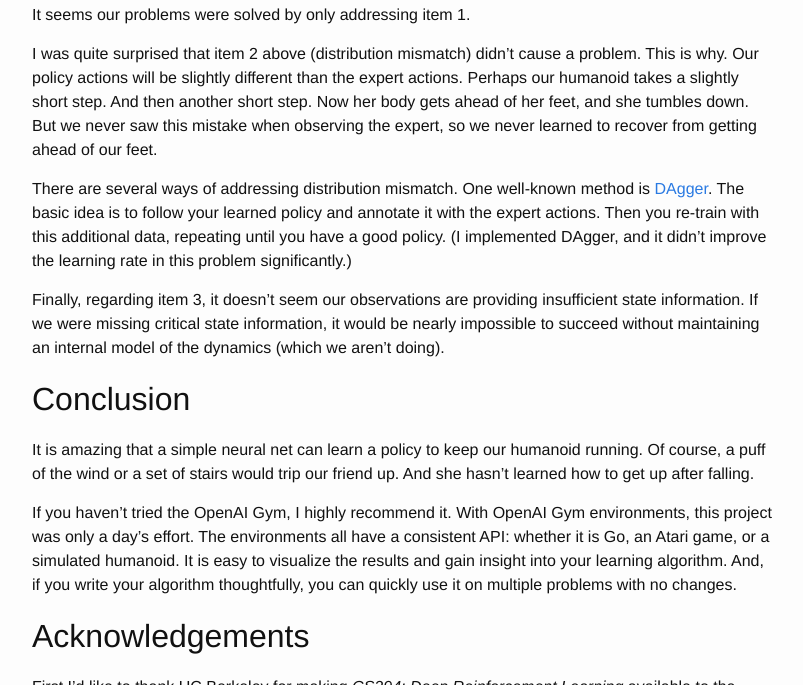
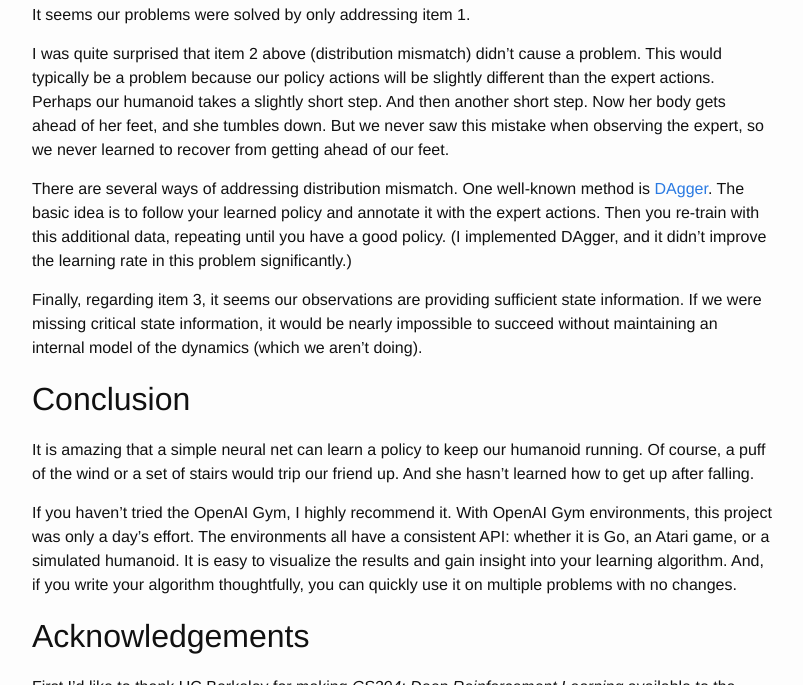
Before and after one commit to pat-coady/learning_ai, a Jekyll site: the page built from _posts/2017-05-19-humanoid-behavior-cloning.md, in a window 1280 px wide and 900 px high, scrolled down 1676 px, cut to the strip 215-900 px from the top of the window. Shown: the whole strip, without its empty margins (238-1041 px from the left). Built offline with Jekyll 4.4.1, drawn with Linux system fonts in a browser that asks for light colours; formulas are drawn with MathJax 3; comment, search, counter and statistics services are not loaded.

Commit message:
clean up wording

```diff
--- a/_posts/2017-05-19-humanoid-behavior-cloning.md
+++ b/_posts/2017-05-19-humanoid-behavior-cloning.md
@@ -40,11 +40,11 @@ Let's address the first possibility head-on by implementing a policy model with
 
 It seems our problems were solved by only addressing item 1.
 
-I was quite surprised that item 2 above (distribution mismatch) didn't cause a problem. This is why. Our policy actions will be slightly different than the expert actions. Perhaps our humanoid takes a slightly short step. And then another short step. Now her body gets ahead of her feet, and she tumbles down. But we never saw this mistake when observing the expert, so we never learned to recover from getting ahead of our feet.
+I was quite surprised that item 2 above (distribution mismatch) didn't cause a problem. This would typically be a problem because our policy actions will be slightly different than the expert actions. Perhaps our humanoid takes a slightly short step. And then another short step. Now her body gets ahead of her feet, and she tumbles down. But we never saw this mistake when observing the expert, so we never learned to recover from getting ahead of our feet.
 
 There are several ways of addressing distribution mismatch. One well-known method is [DAgger](https://arxiv.org/pdf/1011.0686.pdf). The basic idea is to follow your learned policy and annotate it with the expert actions. Then you re-train with this additional data, repeating until you have a good policy. (I implemented DAgger, and it didn't improve the learning rate in this problem significantly.)
 
-Finally, regarding item 3, it doesn't seem our observations are providing insufficient state information. If we were missing critical state information, it would be nearly impossible to succeed without maintaining an internal model of the dynamics (which we aren't doing).
+Finally, regarding item 3, it seems our observations are providing sufficient state information. If we were missing critical state information, it would be nearly impossible to succeed without maintaining an internal model of the dynamics (which we aren't doing).
 
 ## Conclusion
 
```
